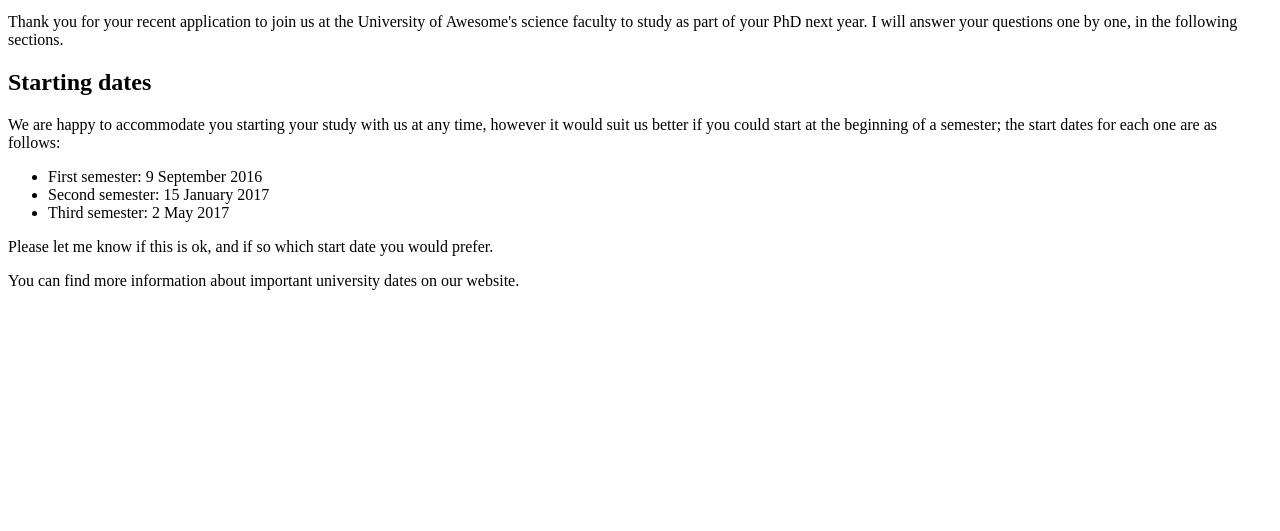
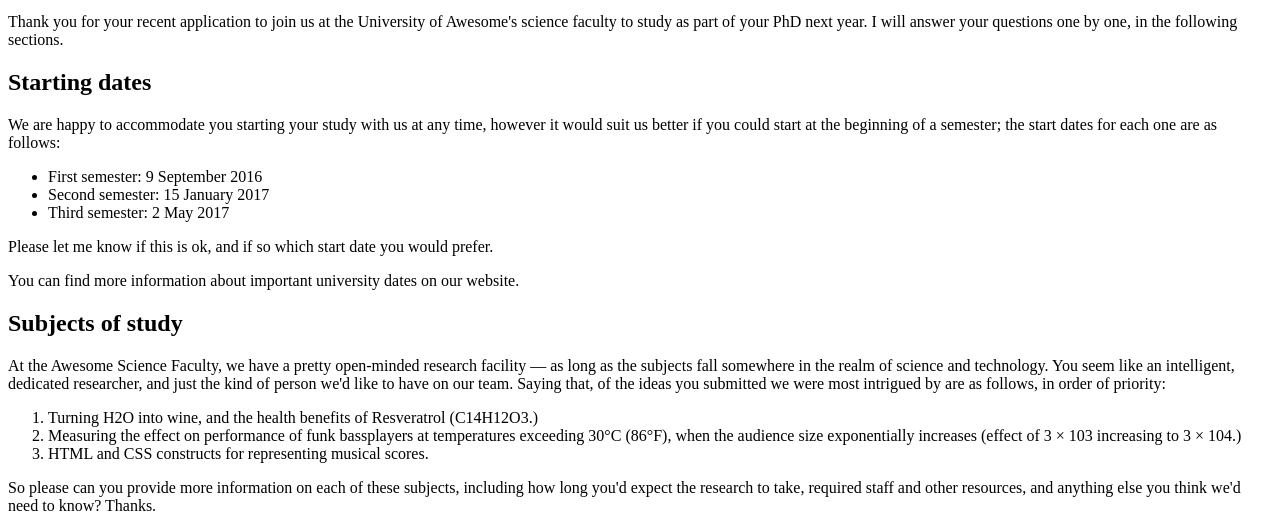
Before and after one commit to ChimiTino/Assignment1, a plain HTML site: page part1/index.html in a window 1280 px wide. Shown: the part 332-863 px from the top of the page. Before the commit the page ends 800 px from the top, so only its background shows below. Drawn offline with Linux system fonts and the light colour scheme.

Commit message:
Subjects of study created

```diff
--- a/part1/index.html
+++ b/part1/index.html
@@ -47,6 +47,15 @@
         <p>Please let me know if this is ok, and if so which start date you would prefer.</p>
         <p>You can find more information about important university dates on our website.</p>
 
+        <h2>Subjects of study</h2>
+        <p>At the Awesome Science Faculty, we have a pretty open-minded research facility — as long as the subjects fall somewhere in the realm of science and technology. You seem like an intelligent, dedicated researcher, and just the kind of person we'd like to have on our team. Saying that, of the ideas you submitted we were most intrigued by are as follows, in order of priority:</p>
+        <ol>
+            <li>Turning H2O into wine, and the health benefits of Resveratrol (C14H12O3.)</li>
+            <li>Measuring the effect on performance of funk bassplayers at temperatures exceeding 30°C (86°F), when the audience size exponentially increases (effect of 3 × 103 increasing to 3 × 104.)</li>
+            <li>HTML and CSS constructs for representing musical scores.</li>
+        </ol>
+        <p>So please can you provide more information on each of these subjects, including how long you'd expect the research to take, required staff and other resources, and anything else you think we'd need to know? Thanks.</p>
+
 
        </main>
 </body>
```
